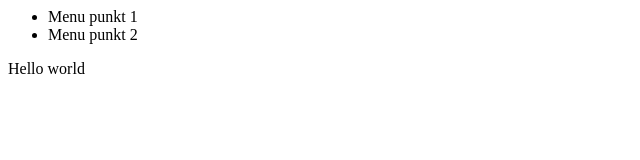
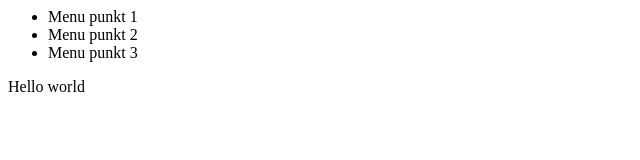
Before and after one commit to Stillo116/firststeps, a plain HTML site: page index.html in a window 1280 px wide. Shown: the whole page, without its empty margins (0-640 px from the left). Drawn offline with Linux system fonts and the light colour scheme.

Commit message:
point 3 added

```diff
--- a/index.html
+++ b/index.html
@@ -5,6 +5,7 @@
         <ul>
             <li>Menu punkt 1</li>
             <li>Menu punkt 2</li>
+            <li>Menu punkt 3</li>
         </ul>
     </nav>
 Hello world
```
